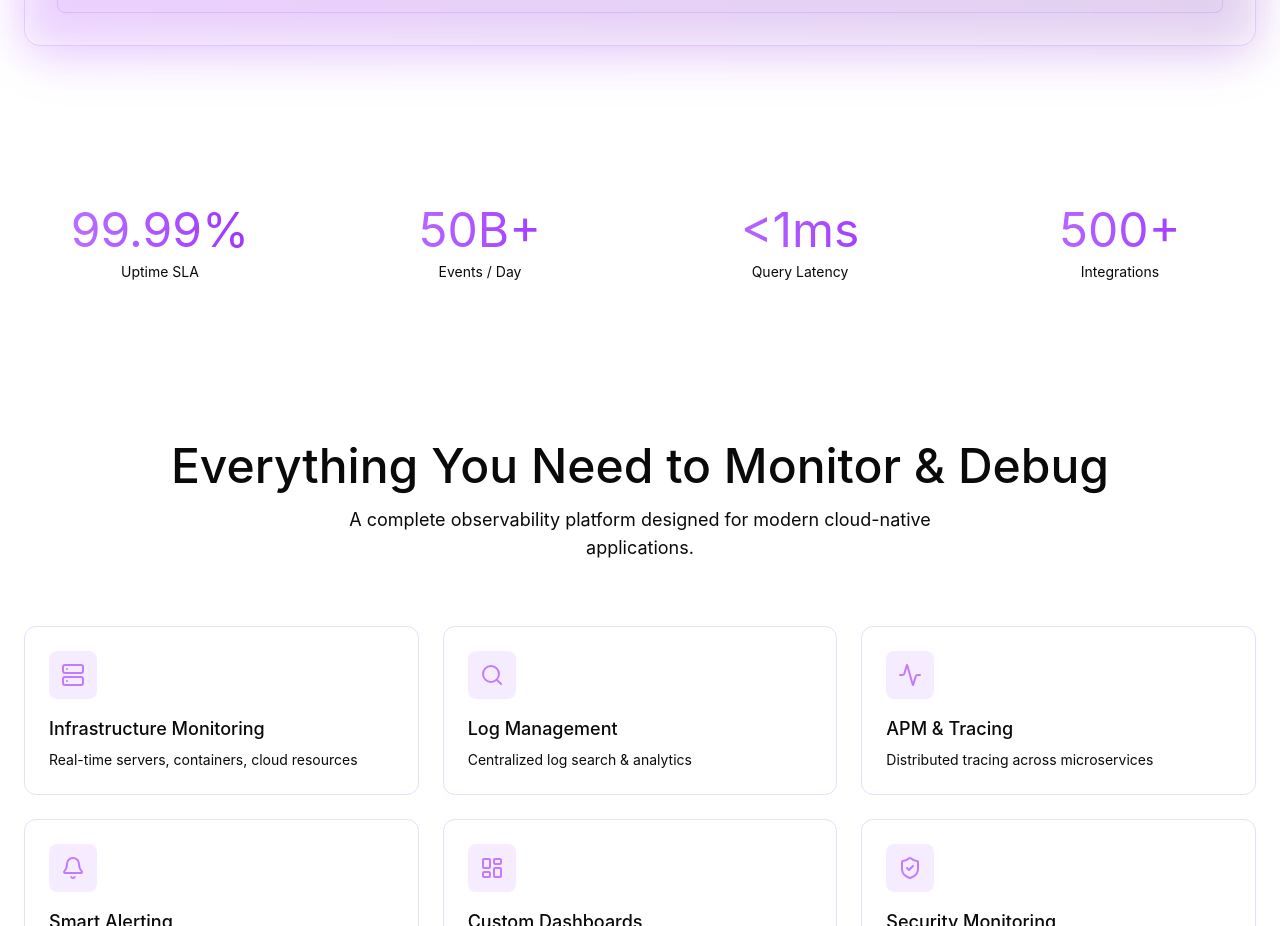
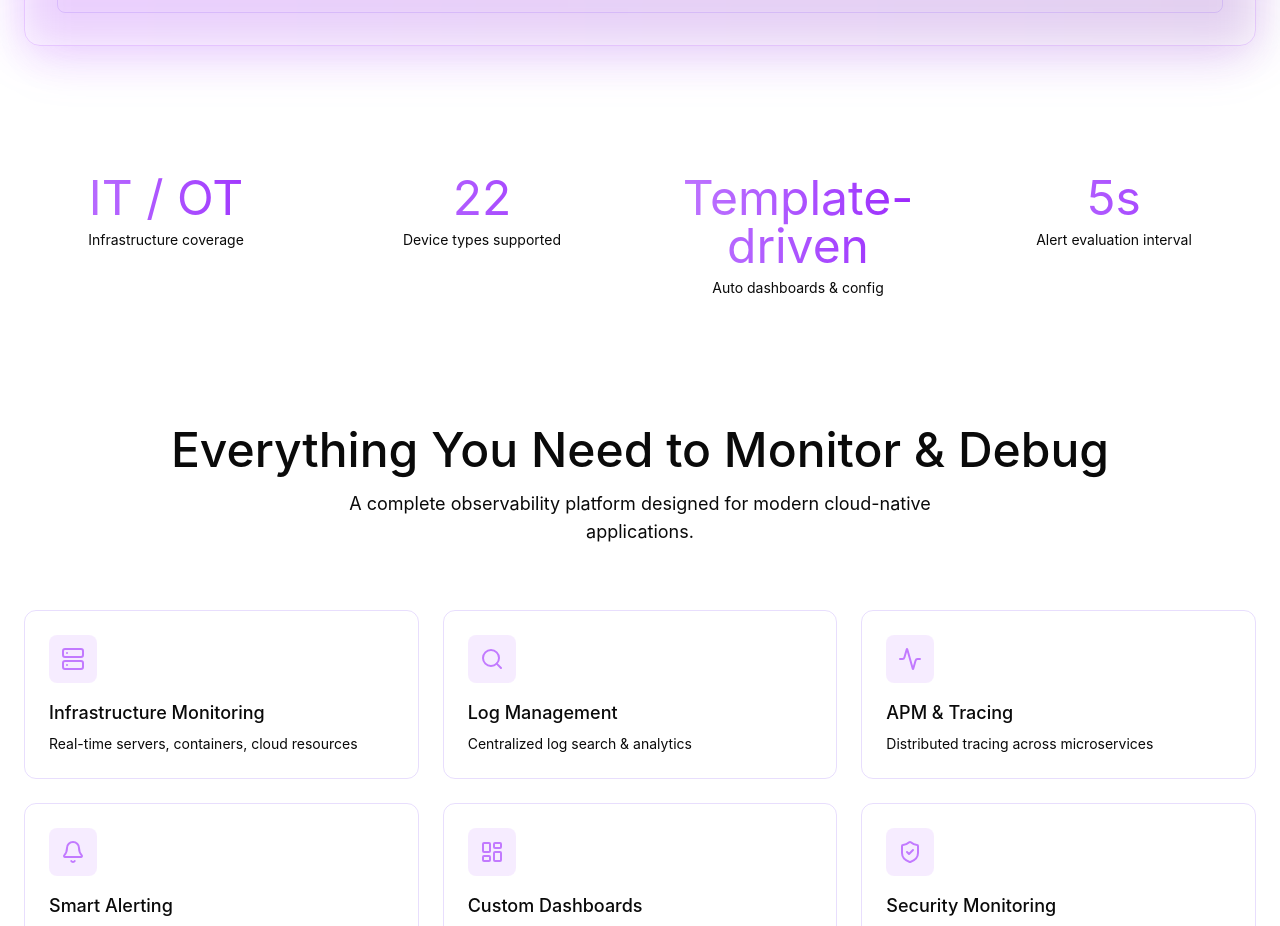
Before and after one commit to DJzmoot/stratora.io, a React (Vite) app: page / in a window 1280 px wide. Shown: the part 1080-2006 px from the top of the page. Built offline with nearby package versions, Linux system fonts and the light colour scheme.

Commit message:
Update stats.tsx

```diff
--- a/src/app/components/stats.tsx
+++ b/src/app/components/stats.tsx
@@ -2,26 +2,26 @@ import { motion } from "motion/react";
 
 export function Stats() {
   const stats = [
-    { value: "99.99%", label: "Uptime SLA" },
-    { value: "50B+", label: "Events / Day" },
-    { value: "<1ms", label: "Query Latency" },
-    { value: "500+", label: "Integrations" },
+    { value: "IT / OT", label: "Infrastructure coverage" },
+    { value: "22", label: "Device types supported" },
+    { value: "Template-driven", label: "Auto dashboards & config" },
+    { value: "5s", label: "Alert evaluation interval" },
   ];
 
   return (
-    <section className="relative px-6 py-20">
+    <section className="relative px-6 py-12">
       <div className="container mx-auto">
-        <div className="grid grid-cols-2 md:grid-cols-4 gap-8 md:gap-12">
-          {stats.map((stat, index) => (
+        <div className="grid grid-cols-2 md:grid-cols-4 gap-8 text-center">
+          {stats.map((stat, i) => (
             <motion.div
-              key={index}
-              initial={{ opacity: 0, scale: 0.9 }}
-              whileInView={{ opacity: 1, scale: 1 }}
+              key={stat.label}
+              initial={{ opacity: 0, y: 12 }}
+              whileInView={{ opacity: 1, y: 0 }}
               viewport={{ once: true, margin: "-100px" }}
-              transition={{ duration: 0.6, delay: index * 0.1 }}
-              className="text-center"
+              transition={{ duration: 0.5, delay: i * 0.05 }}
+              className="space-y-2"
             >
-              <div className="text-4xl md:text-5xl mb-2 bg-gradient-to-r from-purple-400 to-purple-600 bg-clip-text text-transparent">
+              <div className="text-3xl md:text-5xl bg-gradient-to-r from-purple-400 to-purple-600 bg-clip-text text-transparent">
                 {stat.value}
               </div>
               <div className="text-sm text-muted-foreground">{stat.label}</div>
```
